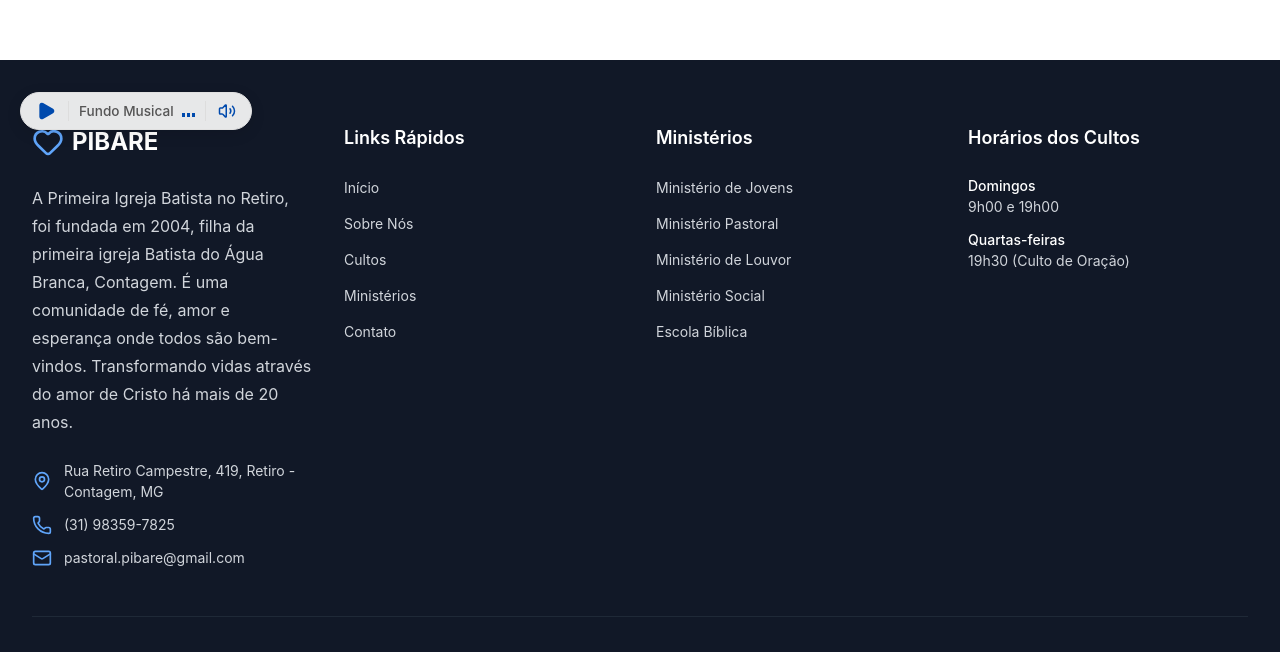
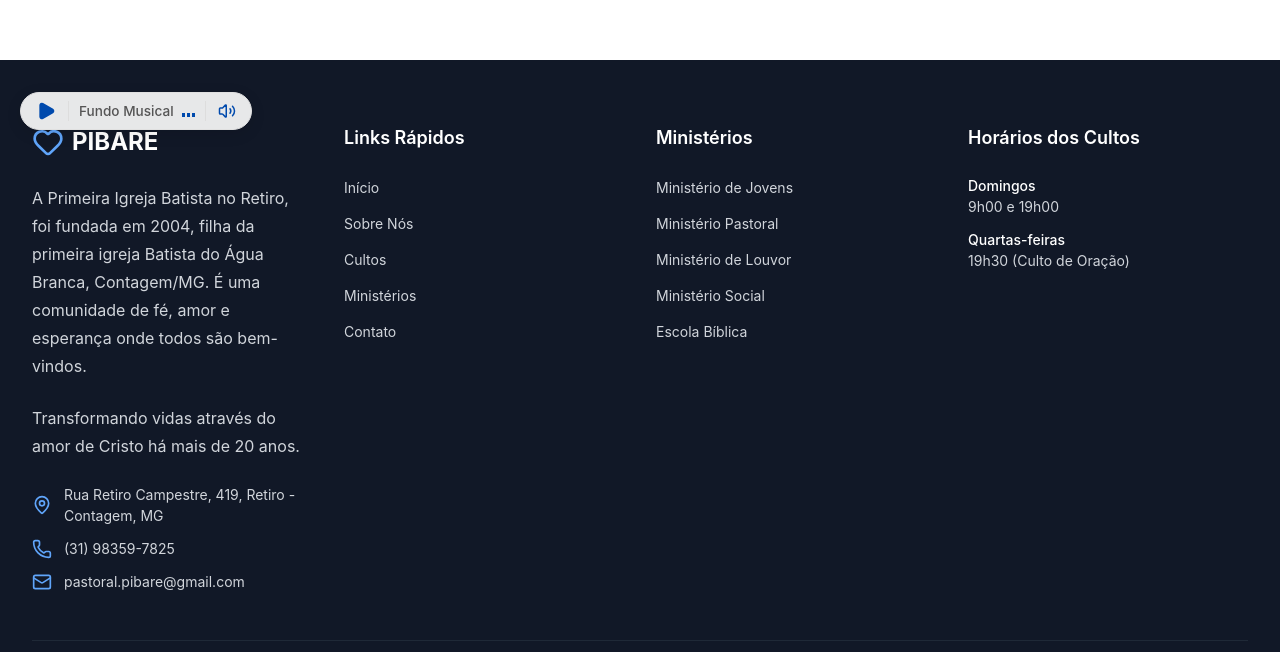
Before and after one commit to ithanamaral/pibare_new, a React (Vite) app: page /videos in a window 1280 px wide. Shown: the part 650-1302 px from the top of the page. Built offline with nearby package versions, Linux system fonts and the light colour scheme.

Commit message:
Faz edições de texto no footer e no about

```diff
--- a/src/components/About.jsx
+++ b/src/components/About.jsx
@@ -43,7 +43,7 @@ const About = () => {
                 A{" "}
                 <span className="bold">Primeira Igreja Batista no Retiro</span>,
                 foi fundada em 2004, filha da primeira igreja Batista do Água
-                Branca, Contagem. Temos como <span className="bold">Igreja de Cristo</span> o propósito de ser
+                Branca, Contagem/MG. Temos como <span className="bold">Igreja de Cristo</span> o propósito de ser
                 uma agência do Reino de Deus para servir ao Senhor e
                 <span className="bold"> levar Sua Palavra com amor e fé</span>,
                 buscando ser um ambiente que propicie o{" "}
--- a/src/components/Footer.jsx
+++ b/src/components/Footer.jsx
@@ -38,8 +38,10 @@ const Footer = () => {
             </div>
             <p className="footer-description">
               A Primeira Igreja Batista no Retiro, foi fundada em 2004, filha da
-              primeira igreja Batista do Água Branca, Contagem. É uma comunidade de
-              fé, amor e esperança onde todos são bem-vindos. Transformando
+              primeira igreja Batista do Água Branca, Contagem/MG. É uma comunidade de
+              fé, amor e esperança onde todos são bem-vindos.
+            </p>
+            <p className="footer-description">Transformando
               vidas através do amor de Cristo há mais de 20 anos.
             </p>
 
```
